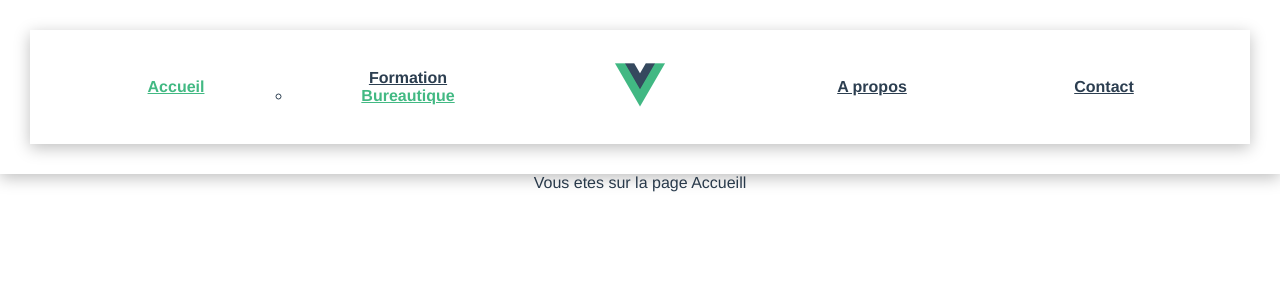
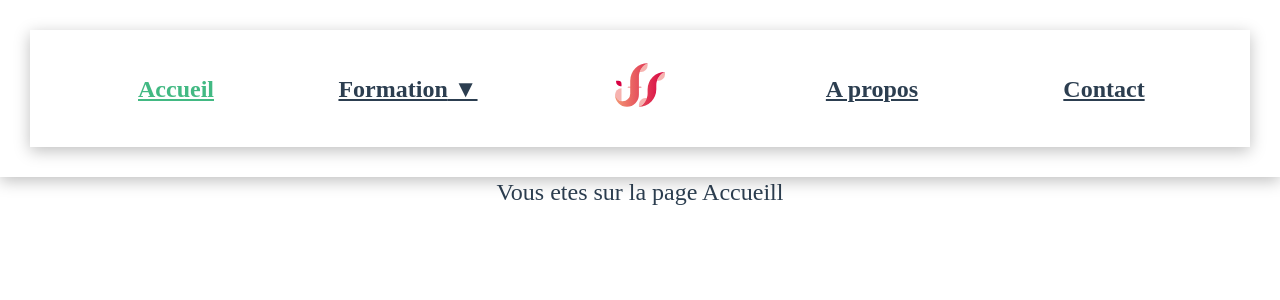
Before and after one commit to BabyDice/ifs, a Vue app: page / in a window 1280 px wide. Shown: the top 300 px of the page. Built offline with nearby package versions, Linux system fonts and the light colour scheme.

Commit message:
navbar en cours

```diff
--- a/src/components/navbar/PageNavbar.vue
+++ b/src/components/navbar/PageNavbar.vue
@@ -4,28 +4,60 @@
   <nav class="navbar">
     <nav>
       <ul class="main">
-        <li><router-link to="/">Accueil</router-link></li>
-        <li class="formation">
-          <router-link to="/formation">Formation</router-link>
+        <li>
+          <router-link :to="{ name: 'accueil' }">Accueil</router-link>
+        </li>
+        <!-- <li class="DeroulantFormation">
+          <router-link :to="{ name: 'formation' }">Formation</router-link>
           <ul class="sous">
-            <li><router-link to="">Bureautique</router-link></li>
+            <li>
+              <router-link :to="{ name: 'bureau' }">Bureautique</router-link>
+            </li>
+          </ul>
+        </li> -->
+        <li class="deroulant">
+          <router-link :to="{ name: 'formation' }">Formation</router-link>
+          <ul class="sous">
+            <li>
+              <router-link :to="{ name: 'bureau' }">Bureautique</router-link>
+            </li>
           </ul>
         </li>
-        <li><img src="../../assets/logo.png" width="50px" height="50px" /></li>
-        <li><router-link to="/propos">A propos</router-link></li>
-        <li><router-link to="/contact">Contact</router-link></li>
+        <li>
+          <img
+            src="../../assets/navbar/logo_final_ifs78.svg"
+            width="50px"
+            height="50px"
+          />
+        </li>
+        <li>
+          <router-link :to="{ name: 'propos' }">A propos</router-link>
+        </li>
+        <li>
+          <router-link :to="{ name: 'contact' }">Contact</router-link>
+        </li>
       </ul>
     </nav>
   </nav>
 </template>
 
 <style>
+* {
+  font-family: "Poppins";
+  font-style: normal;
+  font-weight: 500;
+  font-size: 24px;
+  line-height: 30px;
+}
+
 nav {
   background: rgba(255, 255, 255, 0.25);
   box-shadow: 0px 4px 15px rgba(0, 0, 0, 0.25);
   backdrop-filter: blur(15px);
   display: flex;
   flex-direction: column;
+  width: 100%;
+  height: 100%;
 }
 
 .main {
@@ -34,14 +66,55 @@ nav {
   list-style: none;
   justify-content: center;
   align-items: center;
+  width: clamp(100%, 40%, 15%);
 }
 
 li {
   flex: 2;
 }
 
-.formation:hover {
+nav a:hover {
+  color: orange;
+  border-bottom: 2px solid gold;
 }
+
+.sous {
+  display: none;
+  box-shadow: 0px 1px 2px #ccc;
+  background-color: white;
+  position: absolute;
+  /* margin-top: 5px; */
+  padding: 4%;
+  width: 20%;
+  z-index: 1000;
+}
+
+nav > ul li:hover .sous {
+  display: block;
+}
+
+.sous li {
+  float: none;
+  width: 0%;
+  text-align: center;
+}
+
+.sous a {
+  padding: 10px;
+  border-bottom: none;
+}
+
+.sous a:hover {
+  border-bottom: none;
+  background-color: RGBa(200, 200, 200, 0.1);
+}
+
+.deroulant > a::after {
+  content: " ▼";
+  font-size: 24px;
+}
+
+@media screen (max-width: 1024px;);
 </style>
 
 <script>
```
Also changed, not shown: src/assets/navbar/logo_final_ifs78.svg (added).
